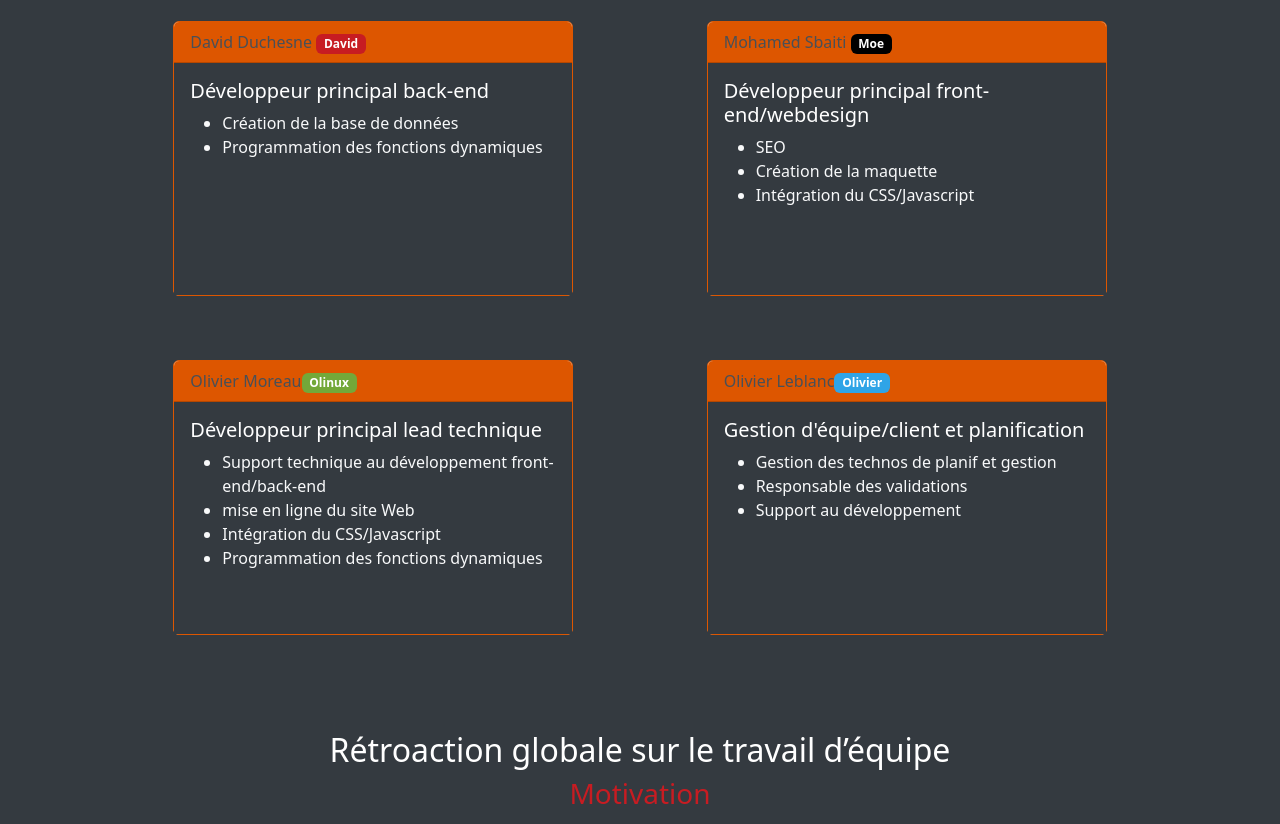
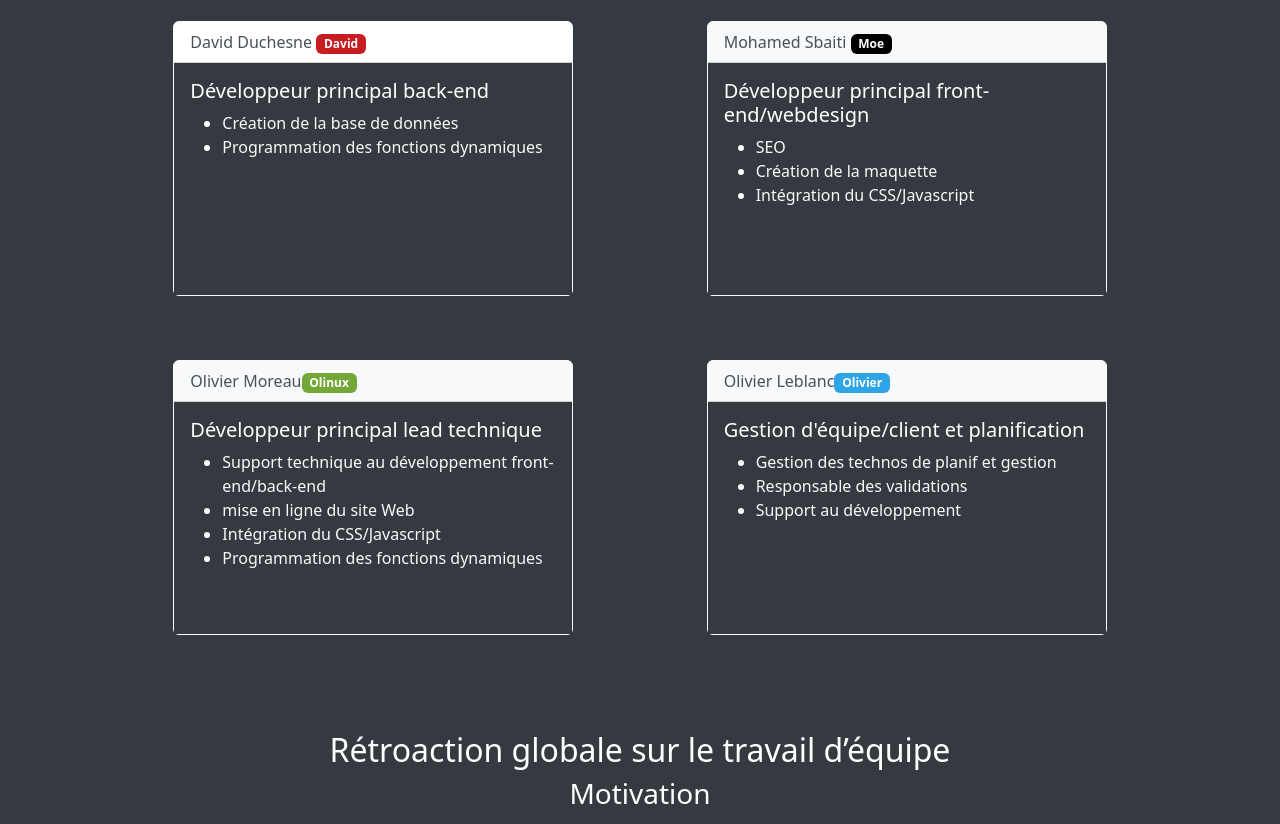
Before and after one commit to Snowhite27/synthese_auberge, a plain HTML site: page planif.html in a window 1280 px wide. Shown: the part 228-1052 px from the top of the page. Drawn offline with nearby package versions, Linux system fonts and the light colour scheme.

Commit message:
ajustement du css pour être plus uniforme avec les collègues

```diff
--- a/planif.html
+++ b/planif.html
@@ -51,8 +51,8 @@
             <h2 class="text-center">Apport au travail synthèse de chacun des membres d’équipe</h2>
 
             <div class="haut d-flex justify-content-evenly align-items-baseline">
-                <div class="card border-warning mb-3 mt-3" style="width: 400px; height: 275px;">
-                    <div class="card-header bg-warning">David Duchesne <span class="badge bg-danger">David</span>
+                <div class="card border-light mb-3 mt-3" style="width: 400px; height: 275px;">
+                    <div class="card-header bg-white">David Duchesne <span class="badge bg-danger">David</span>
                     </div>
                     <div class="card-body bg-dark">
                         <h5 class="card-title">Développeur principal back-end</h5>
@@ -62,8 +62,8 @@
                         </ul>
                     </div>
                 </div>
-                <div class="card border-warning mb-3" style="width: 400px; height: 275px">
-                    <div class="card-header bg-warning">Mohamed Sbaiti <span class="badge bg-black">Moe</span>
+                <div class="card border-light mb-3" style="width: 400px; height: 275px">
+                    <div class="card-header bg-light">Mohamed Sbaiti <span class="badge bg-black">Moe</span>
                     </div>
                     <div class="card-body bg-dark">
                         <h5 class="card-title">Développeur principal front-end/webdesign</h5>
@@ -77,8 +77,8 @@
             </div>
 
             <div class="bas d-flex justify-content-evenly align-items-baseline mt-5">
-                <div class="card border-warning mb-3" style="width: 400px; height: 275px;">
-                    <div class="card-header bg-warning">Olivier Moreau<span class="badge bg-success">Olinux</span>
+                <div class="card border-light mb-3" style="width: 400px; height: 275px;">
+                    <div class="card-header bg-light">Olivier Moreau<span class="badge bg-success">Olinux</span>
                     </div>
                     <div class="card-body bg-dark">
                         <h5 class="card-title">Développeur principal lead technique</h5>
@@ -90,8 +90,8 @@
                         </ul>
                     </div>
                 </div>
-                <div class="card border-warning mb-3" style="width: 400px; height: 275px;">
-                    <div class="card-header bg-warning">Olivier Leblanc<span class="badge bg-primary">Olivier</span>
+                <div class="card border-light mb-3" style="width: 400px; height: 275px;">
+                    <div class="card-header bg-light">Olivier Leblanc<span class="badge bg-primary">Olivier</span>
                     </div>
                     <div class="card-body bg-dark">
                         <h5 class="card-title" ­>Gestion d'équipe/client et planification</h5>
@@ -108,13 +108,13 @@
         <section class="w-100">
             <h2 class="text-center">Rétroaction globale sur le travail d’équipe</h2>
 
-            <h3 class="text-danger text-center mb-3">Motivation</h3>
+            <h3 class=" text-center mb-3">Motivation</h3>
             <p class="text-white text-center">Nous voulions finir le travail le plus vite possible, nous avons donc
                 préparé une
                 réunion le jour même
                 pour se séparer les tâches, l'objectif: Terminer le synthèse pour Vendredi le 24 février 2023.</p>
 
-            <h3 class="text-danger text-center mb-5">Charges de travail</h3>
+            <h3 class=" text-center mb-5">Charges de travail</h3>
             <div class="d-flex gap-4 overflow-x-auto">
                 <div class="card border-danger mb-3" style="width: 300px;">
                     <div class="card-header bg-danger text-white">Phase 1: Planification et analyses des besoins</div>
@@ -330,7 +330,7 @@
                     </div>
                 </div>
             </div>
-            <h3 class="text-danger text-center">Problèmes</h3>
+            <h3 class=" text-center">Problèmes</h3>
             <p class="text-white text-center">Problématique de merge pour une branche du projet</p>
         </section>
         <section class="d-flex justify-content-center flex-column align-items-center">
```
